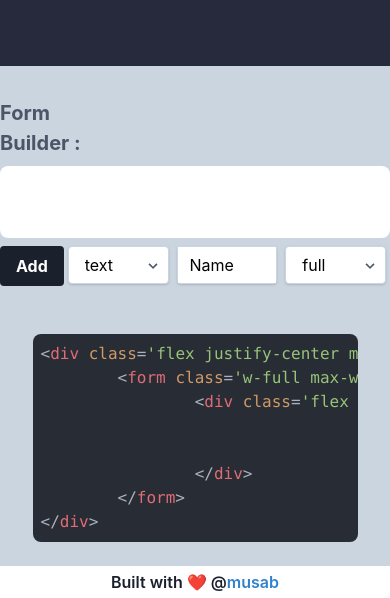
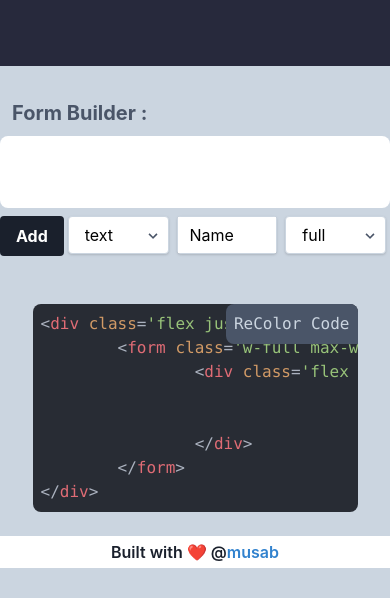
Before and after one commit to m-HARD/Tailwind-Forms-Builder, a website: page public/index.html in a window 390 px wide. Shown: the part 440-1038 px from the top of the page. After the commit the page ends 1008 px from the top, so only its background shows below. Drawn offline with Linux system fonts and the light colour scheme.

Commit message:
Edit hljs

```diff
--- a/public/index.html
+++ b/public/index.html
@@ -35,10 +35,10 @@
 
         <br>
 
-        <div class="flex justify-center">
+        <div class="flex justify-center px-3 md:px-0">
             <div class='flex flex-wrap justify-between w-full max-w-xl -mx-3' onmouseout="recolor()">
-                <span class='w-1/4 font-bold rounded-lg text-xl text-gray-700 pt-2 -pb-2'>Form Builder : </span>
-                <span class="w-1/5 px-4 py-2 bg-gray-900 hover:bg-gray-800 rounded text-white font-bold cursor-pointer text-center" @click="refrech()" v-if="show.items.length">Refrech</span>
+                <span class='w-1/2 md:w-1/4 font-bold rounded-lg text-xl text-gray-700 pt-2 -pb-2'>Form Builder : </span>
+                <span class="w-1/3 md:w-1/5 px-4 py-2 bg-gray-900 hover:bg-gray-800 rounded text-white font-bold cursor-pointer text-center" @click="refrech()" v-if="show.items.length">Refrech</span>
             </div>
         </div>
 
@@ -84,8 +84,8 @@
 
         <br><br>
 
-    <div class="flex justify-center">
-        <pre class="w-10/12 rounded-lg overflow-hidden"><code id="codeColor" class="html" v-text="ShowTotal"></code></pre>
+    <div class="flex justify-center relative">
+        <pre class="w-10/12 rounded-lg overflow-hidden relative"><div class="absolute right-0 p-2 text-gray-400 bg-gray-700 rounded-l-lg cursor-pointer" onclick="recolor()">ReColor Code</div><code id="codeColor" class="html" v-text="ShowTotal"></code></pre>
     </div>
 
     <footer class="mt-6 mb-0 bg-white">
```
